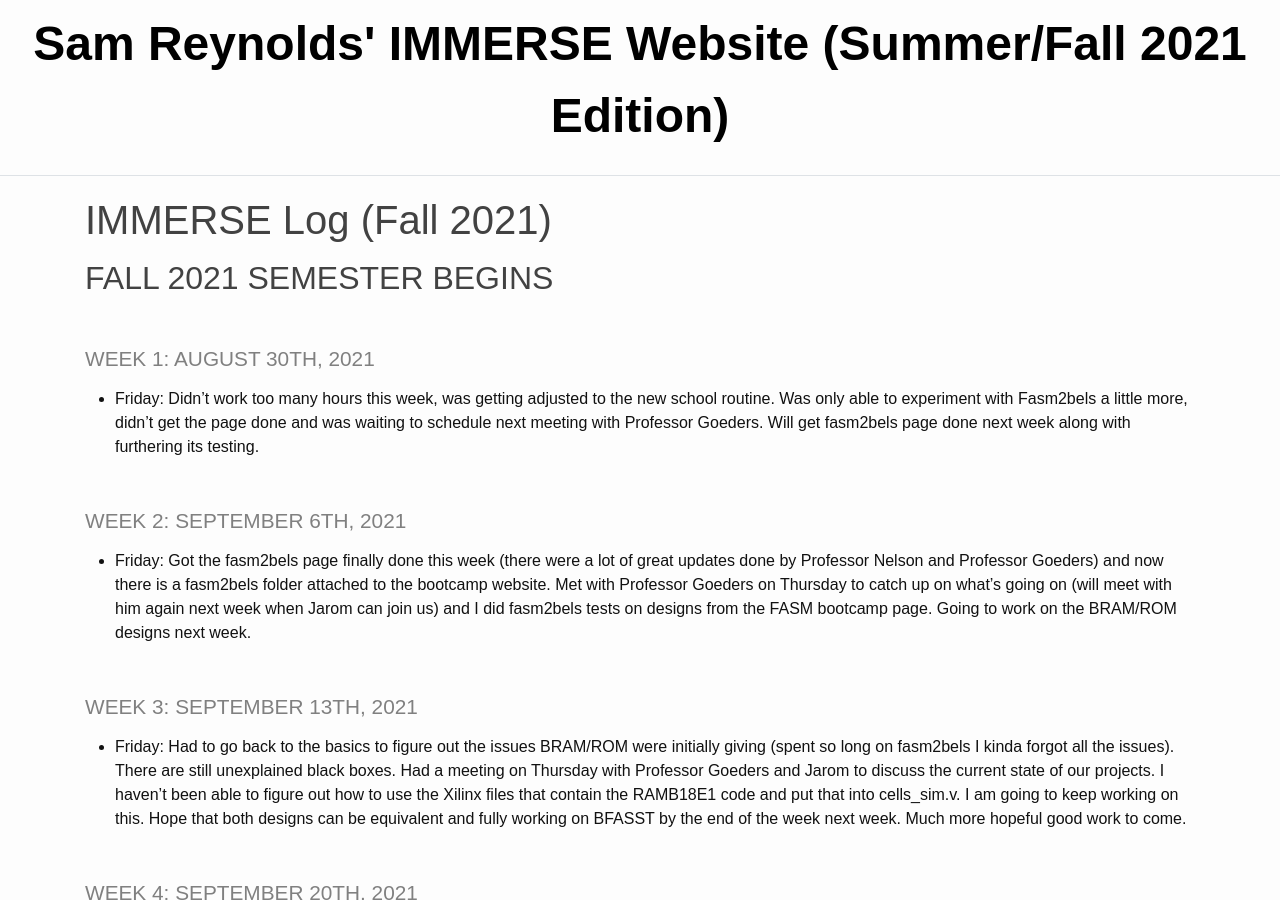
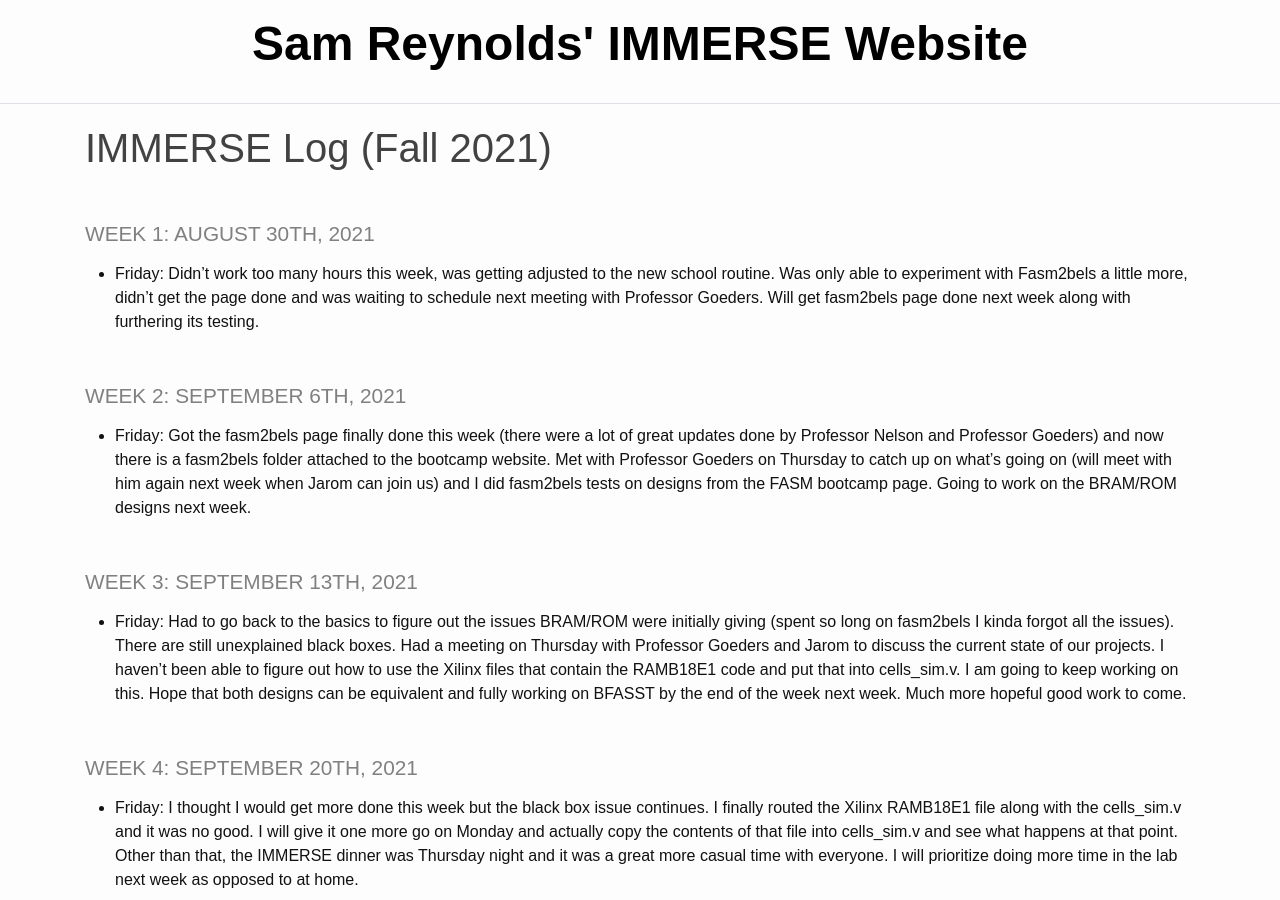
Before and after one commit to TheDHCreator/thedhcreator.github.io, a Jekyll site: the page built from _pages/log_fall2021.md, in a window 1280 px wide and 900 px high. Built offline with Jekyll 4.4.1, drawn with Linux system fonts in a browser that asks for light colours.

Commit message:
fixing pages and config file

```diff
--- a/_config.yml
+++ b/_config.yml
@@ -18,7 +18,7 @@
 # You can create any custom variable you would like, and they will be accessible
 # in the templates via {{ site.myvariable }}.
 
-title: Sam Reynolds' IMMERSE Website (Summer/Fall 2021 Edition)
+title: Sam Reynolds' IMMERSE Website
 
 baseurl: "" # the subpath of your site, e.g. /blog
 url: "https://github.com/TheDHCreator/thedhcreator.github.io/" # the base hostname & protocol for your site, e.g. http://example.com
--- a/_pages/log_fall2021.md
+++ b/_pages/log_fall2021.md
@@ -2,8 +2,6 @@
 layout: default
 title: IMMERSE Log (Fall 2021)
 ---
-
-## FALL 2021 SEMESTER BEGINS
 
 ### Week 1: August 30th, 2021
 
```
Also changed, not shown: index.md (+2 -1 lines).
